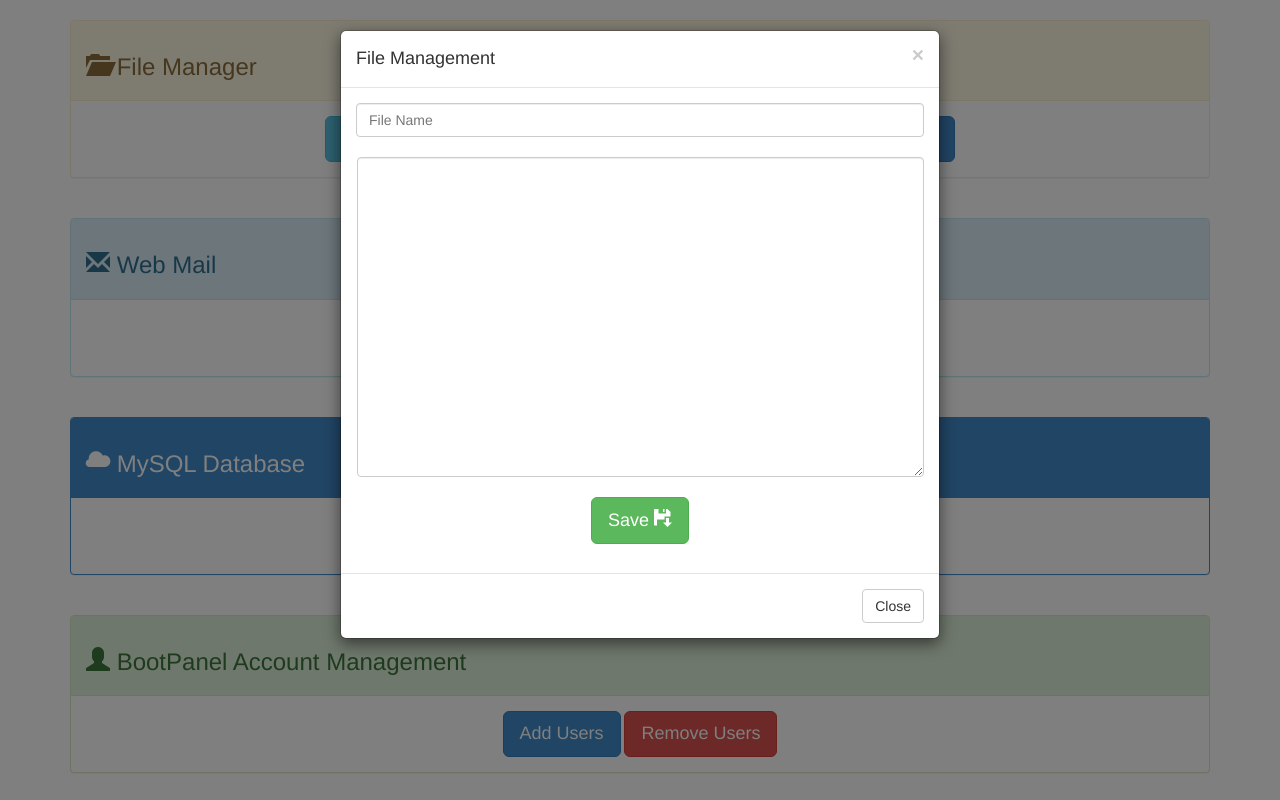
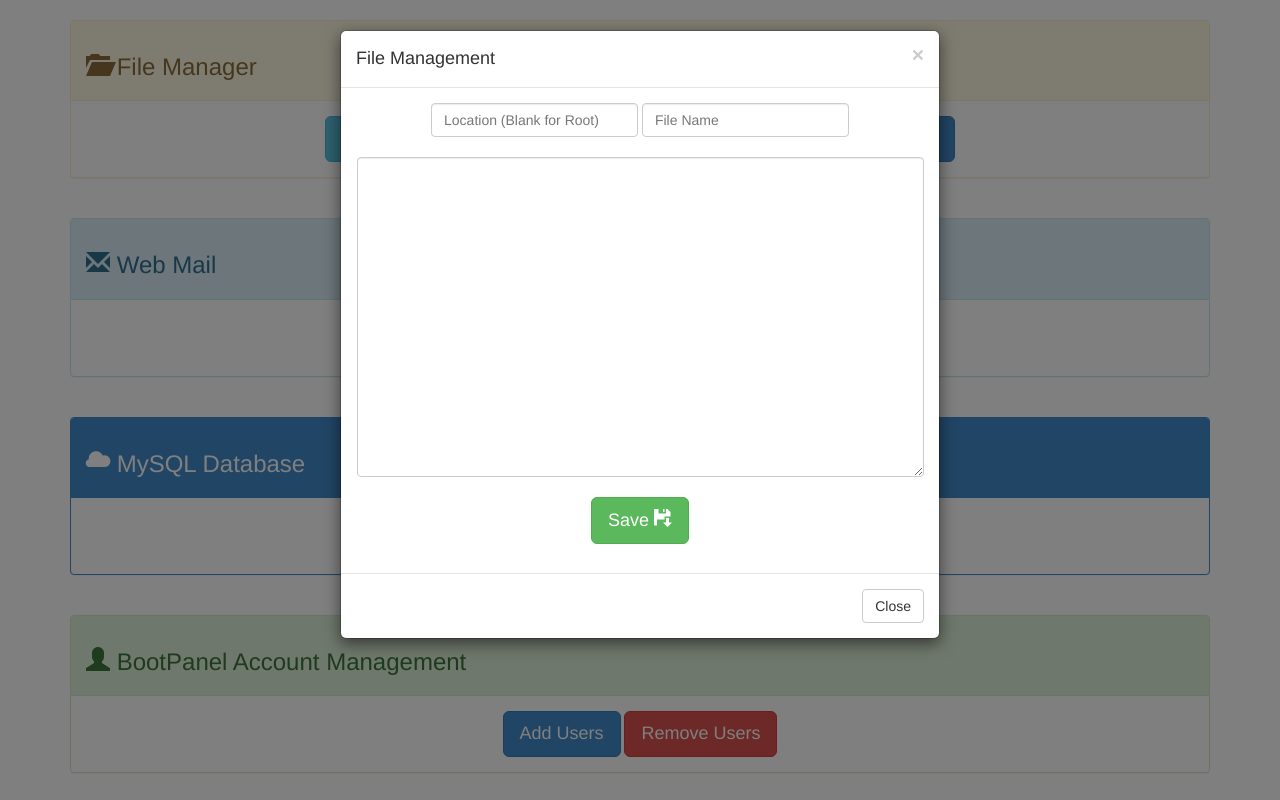
Before and after one commit to yungtechboy1/BootPanel, a PHP site: page /panel.php in a window 1280 px wide, after a click on "Create New File". Run offline with PHP 8.4, Linux system fonts and the light colour scheme; some libraries are stand-ins or nearby versions.

Commit message:
Fixed File Location Bug

```diff
--- a/lib/api/Panel.php
+++ b/lib/api/Panel.php
@@ -112,9 +112,12 @@
 		public static function loadFileMgr() {
 			Panel::startModal("createFile", "File Management");
 				echo '<center>
-						<form action="function/create_file.php" method="post">
-							<input type="text" class="form-control" name="filename" placeholder="File Name" required></input></br>
-							<textarea type="text" class="form-control" name="content" style="resize: vertical; width: 567px; height: 320px;" required></textarea></br>
+						<form class="form-inline" action="function/create_file.php" method="post">
+							<div class="form-group">
+								<input type="text" class="form-control" name="location" placeholder="Location (Blank for Root)"></input>
+								<input type="text" class="form-control" name="filename" placeholder="File Name" required></input>
+							</div></br></br>
+							<textarea type="text" class="form-control" name="content" style="resize: vertical; width: 567px; height: 320px;" required></textarea></br></br>
 							<button type="submit" class="btn btn-lg btn-success" name="submit">Save ' . Design::useGlyphicon(Glyphicon::floppysave()) . '</button>
 						</form>
 					  </center>';
```
Also changed, not shown: function/create_file.php (+15 -6 lines).
